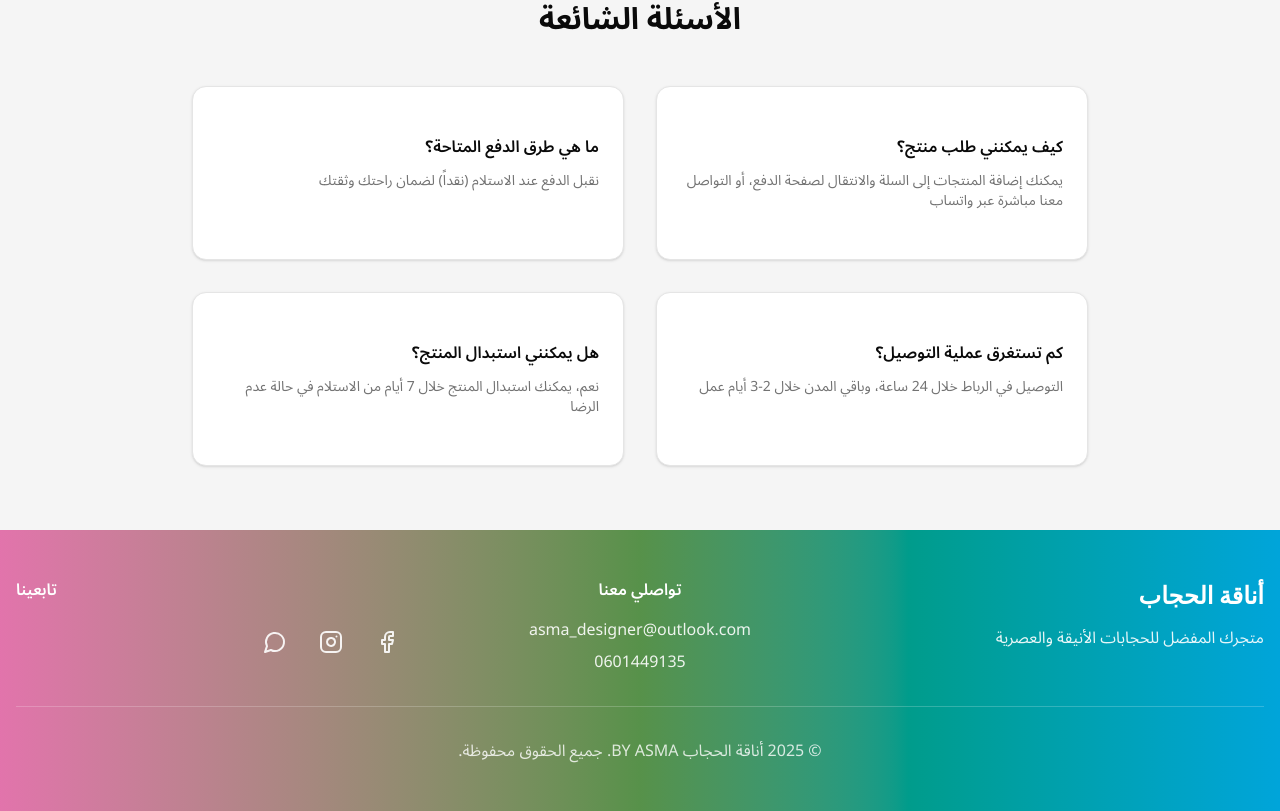
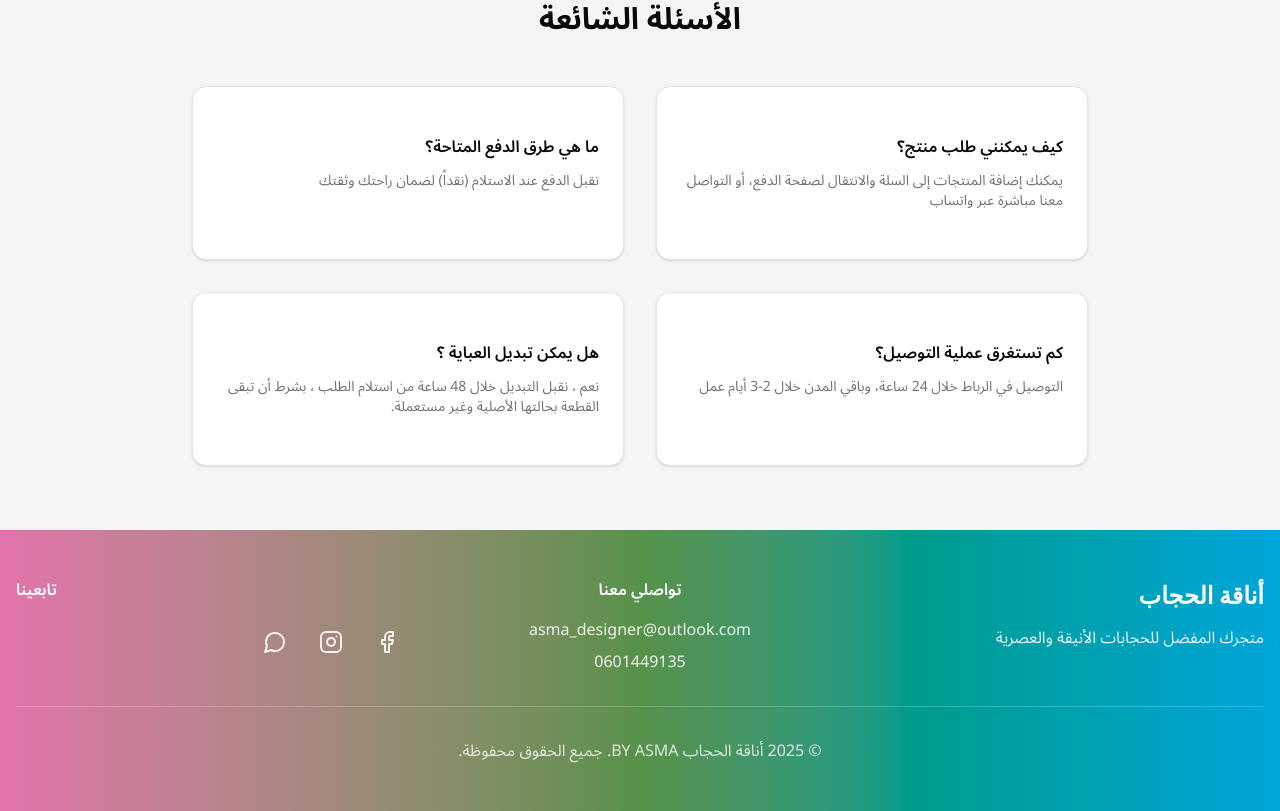
Before and after one commit to alexforc2004/moroccan_hijab_shop, a Next.js app: page /contact in a window 1280 px wide. Shown: the part 1287-2098 px from the top of the page. Built offline with nearby package versions, Linux system fonts and the light colour scheme; a web font is replaced by a local one.

Commit message:
Update page.tsx

```diff
--- a/app/contact/page.tsx
+++ b/app/contact/page.tsx
@@ -344,9 +344,9 @@ ${formData.message}
 
             <Card>
               <CardContent className="p-6">
-                <h3 className="font-semibold mb-3 font-arabic">هل يمكنني استبدال المنتج؟</h3>
+                <h3 className="font-semibold mb-3 font-arabic">هل يمكن تبديل العباية ؟ </h3>
                 <p className="text-muted-foreground text-sm font-arabic">
-                  نعم، يمكنك استبدال المنتج خلال 7 أيام من الاستلام في حالة عدم الرضا
+                  نعم ، نقبل التبديل خلال 48 ساعة من استلام الطلب ، بشرط أن تبقى القطعة بحالتها الأصلية وغير مستعملة.
                 </p>
               </CardContent>
             </Card>
```
